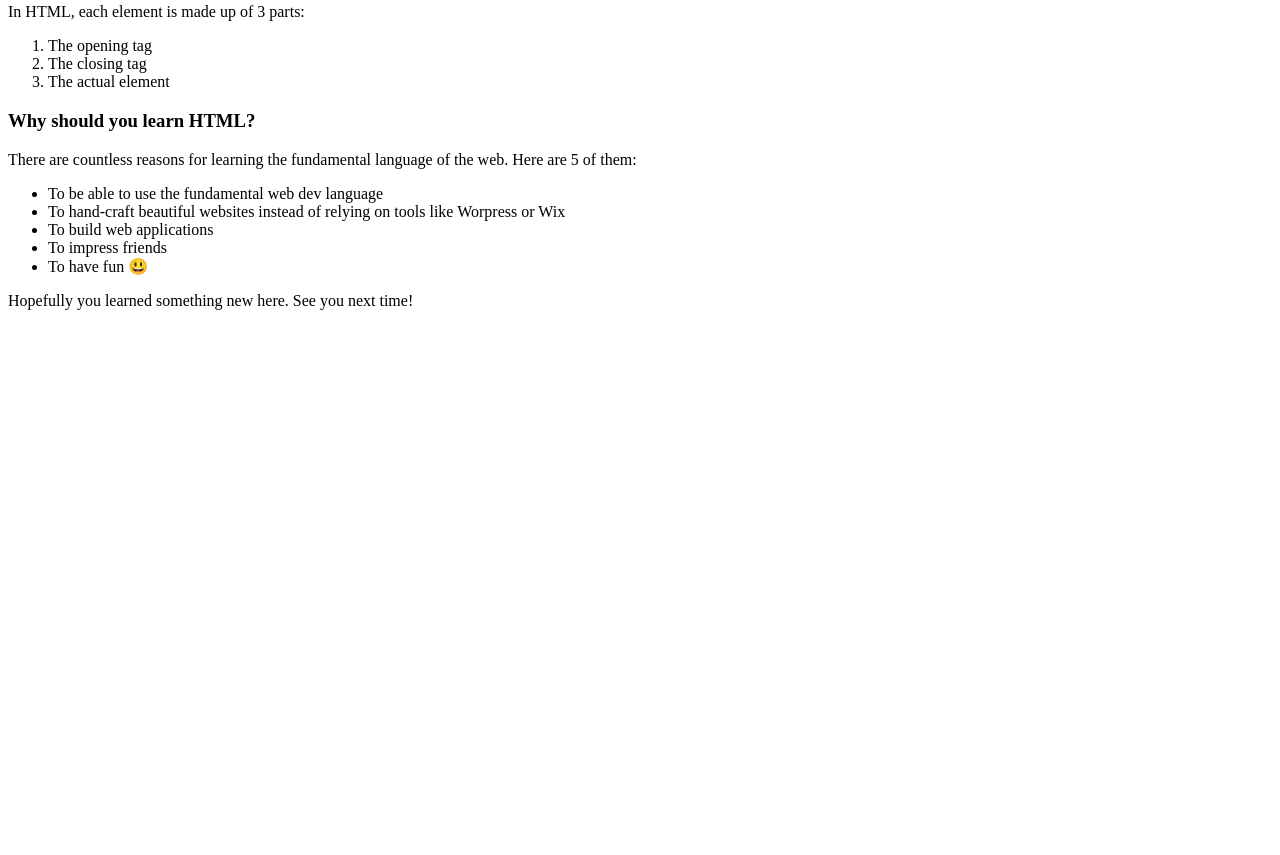
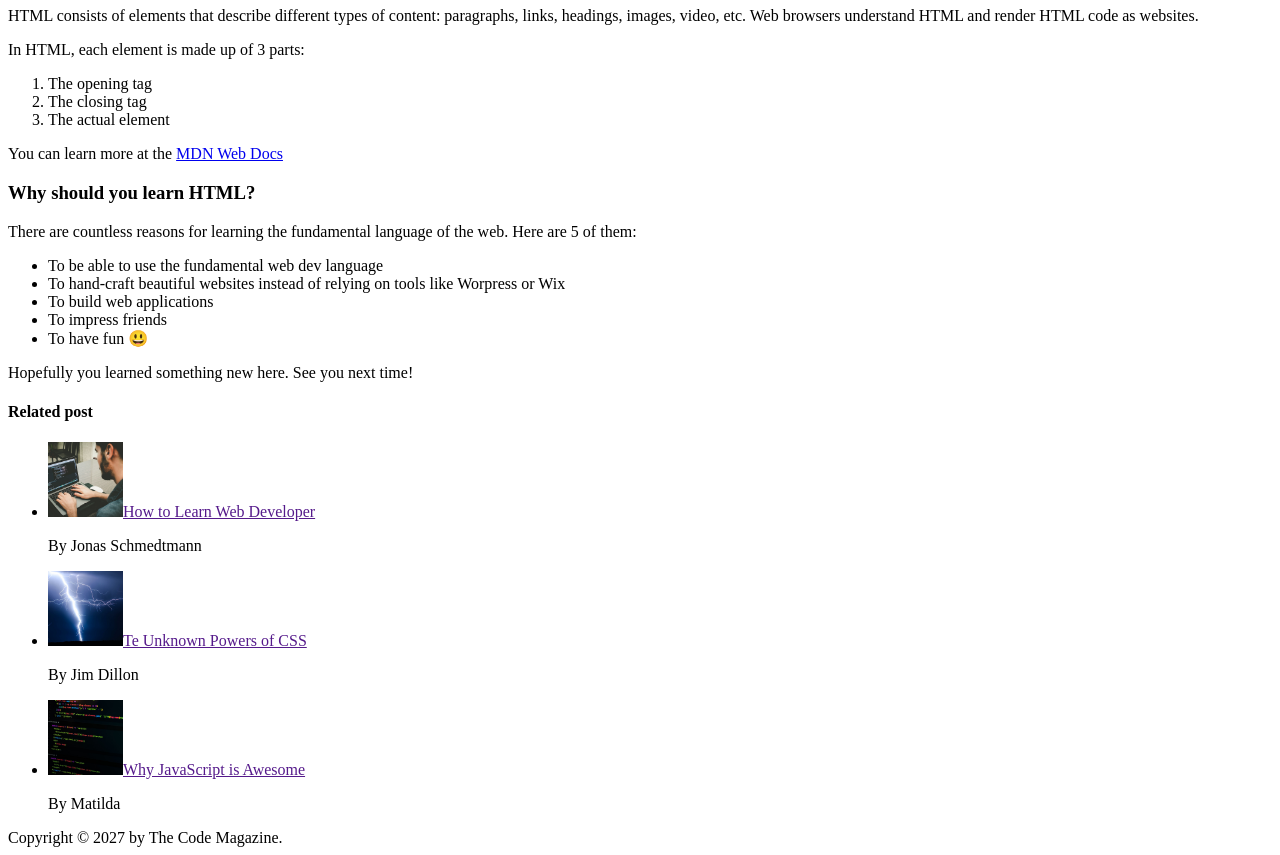
Before and after one commit to alejosanchez99/Html-css-course, a plain HTML site: page 02-HTML-Fundamentals/index.html in a window 1280 px wide. Shown: the part 628-1483 px from the top of the page. Before the commit the page ends 954 px from the top, so only its background shows below. Drawn offline with Linux system fonts and the light colour scheme.

Commit message:
Semantic html.

```diff
--- a/02-HTML-Fundamentals/index.html
+++ b/02-HTML-Fundamentals/index.html
@@ -6,10 +6,22 @@
     <title>The Basic Language of the Web: HTML</title>
   </head>
   <body>
+    <header>
       <h1>📘 The Code Magazine</h1>
+
+      <nav>
+        <a href="blog.html">Blog</a>
+        <a href="">Challenges</a>
+        <a href="">Flexbox</a>
+        <a href="">CSS Grid</a>
+      </nav>
+    </header>
+
+    <article>
+      <header>
         <h2>The Basic Language of the Web: HTML</h2>
         <img
-      src="laura-jones.jpg"
+          src="img/laura-jones.jpg"
           alt="Headshot of Laura Jones"
           width="50"
           height="50"
@@ -17,15 +29,17 @@
         <p>Posted by <strong>Laura Jones</strong> on Monday, June 21st 2027</p>
 
         <img
-      src="post-img.jpg"
+          src="img/post-img.jpg"
           alt="HTML code on a screen"
           width="500"
           height="200"
         />
+      </header>
+
       <p>
         All modern websites and web applications are built using three
-      <em>fundamental</em> technologies: HTML, CSS and JavaScript. These are the
-      languages of the web.
+        <em>fundamental</em> technologies: HTML, CSS and JavaScript. These are
+        the languages of the web.
       </p>
 
       <p>
@@ -35,9 +49,9 @@
       <h3>What is HTML?</h3>
       <p>
         HTML stands for <strong>H</strong>yperText <strong>M</strong>arkup
-      <strong>L</strong>anguage. It's a markup language that web developers use
-      to structure and describe the content of a webpage (not a programming
-      language).
+        <strong>L</strong>anguage. It's a markup language that web developers
+        use to structure and describe the content of a webpage (not a
+        programming language).
       </p>
       <p>
         HTML consists of elements that describe different types of content:
@@ -51,6 +65,15 @@
         <li>The closing tag</li>
         <li>The actual element</li>
       </ol>
+
+      <p>
+        You can learn more at the
+        <a
+          href="https://developer.mozilla.org/en-US/docs/Learn/HTML"
+          target="_blank"
+          >MDN Web Docs</a
+        >
+      </p>
 
       <h3>Why should you learn HTML?</h3>
 
@@ -71,5 +94,41 @@
       </ul>
 
       <p>Hopefully you learned something new here. See you next time!</p>
+    </article>
+
+    <aside>
+      <h4>Related post</h4>
+      <ul>
+        <li>
+          <img
+            src="img/related-1.jpg"
+            alt="Person programming"
+            height="75"
+            width="75"
+          /><a href="">How to Learn Web Developer</a>
+          <p>By Jonas Schmedtmann</p>
+        </li>
+        <li>
+          <img
+            src="img/related-2.jpg"
+            alt="Lightning"
+            height="75"
+            width="75"
+          /><a href="">Te Unknown Powers of CSS</a>
+          <p>By Jim Dillon</p>
+        </li>
+        <li>
+          <img
+            src="img/related-3.jpg"
+            alt="JavaScript code a screen"
+            height="75"
+            width="75"
+          /><a href="">Why JavaScript is Awesome</a>
+          <p>By Matilda</p>
+        </li>
+      </ul>
+    </aside>
+
+    <footer>Copyright &copy; 2027 by The Code Magazine.</footer>
   </body>
 </html>
```
Also changed, not shown: 02-HTML-Fundamentals/blog.html (added, +12 -0 lines), 02-HTML-Fundamentals/img/challenges.jpg (renamed from 02-HTML-Fundamentals/challenges.jpg), 02-HTML-Fundamentals/img/laura-jones.jpg (renamed from 02-HTML-Fundamentals/laura-jones.jpg), 02-HTML-Fundamentals/img/post-img.jpg (renamed from 02-HTML-Fundamentals/post-img.jpg), 02-HTML-Fundamentals/img/related-1.jpg (renamed from 02-HTML-Fundamentals/related-1.jpg), 02-HTML-Fundamentals/img/related-2.jpg (renamed from 02-HTML-Fundamentals/related-2.jpg), 02-HTML-Fundamentals/img/related-3.jpg (renamed from 02-HTML-Fundamentals/related-3.jpg). Lines whose indentation alone changed are shown as unchanged.
